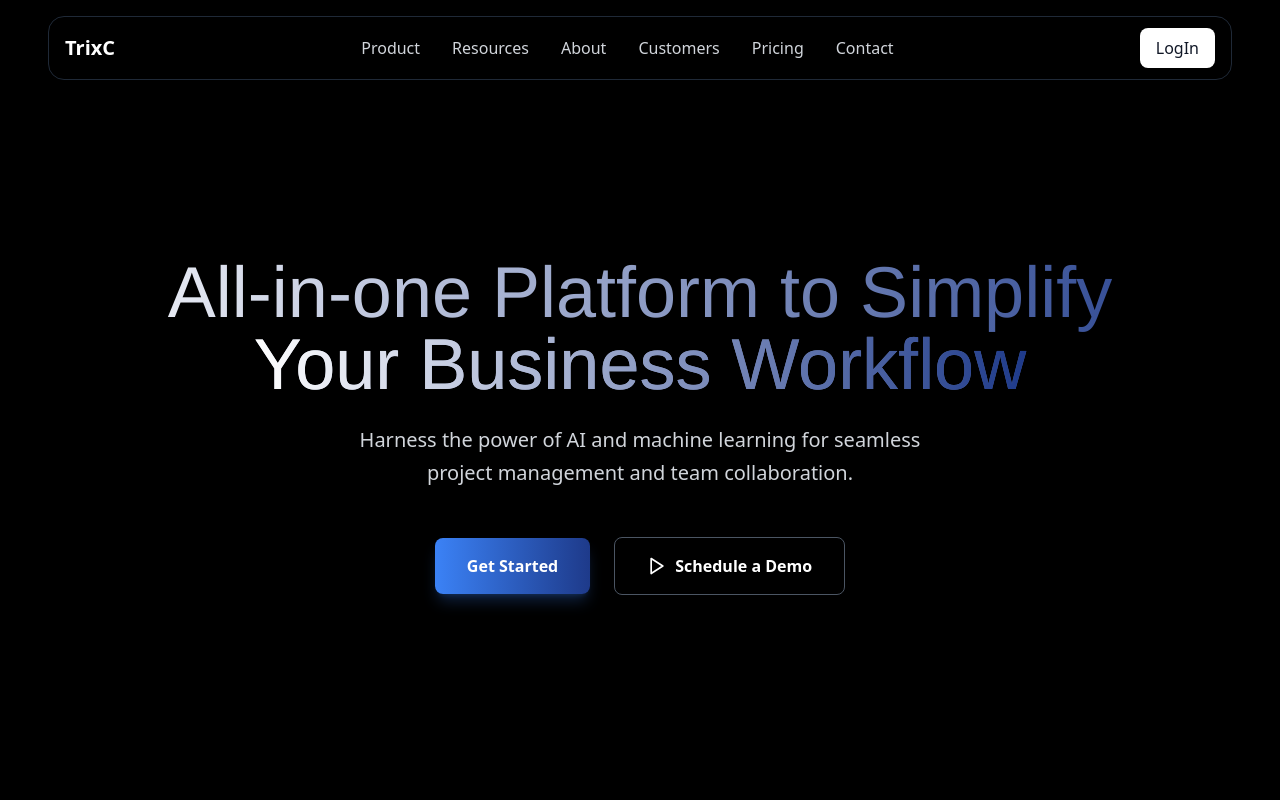
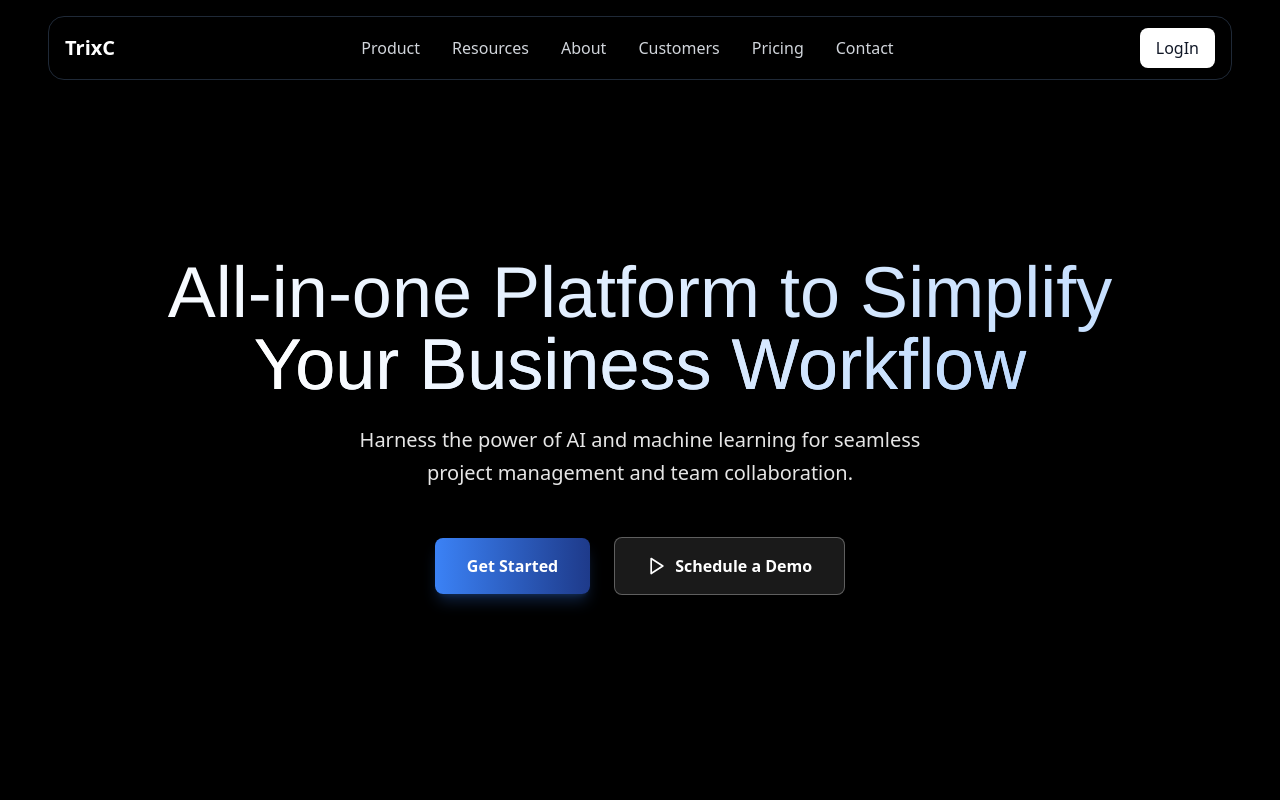
Before and after one commit to abhishekxdev/trixc, a React (Vite) app: page / in a window 1280 px wide. Shown: the top 800 px of the page. Built offline with nearby package versions, Linux system fonts and the light colour scheme.

Commit message:
Update Hero section background

```diff
--- a/src/components/Hero.tsx
+++ b/src/components/Hero.tsx
@@ -3,21 +3,21 @@ import { Play } from 'lucide-react';
 
 export default function Hero() {
   return (
-    <section className="pt-64 pb-16 bg-black relative overflow-hidden bg-[url('/Untitled (1).png')] bg-cover bg-center bg-no-repeat">
-      {/* Background Pattern */}
-      <div className="absolute inset-0 bg-black/50"></div>
+    <section className="pt-64 pb-16 relative overflow-hidden bg-[url('/Untitled (1).png')] bg-cover bg-center bg-no-repeat min-h-screen">
+      {/* Subtle overlay for text readability */}
+      <div className="absolute inset-0 bg-black/30"></div>
 
-      <div className="max-w-7xl mx-auto px-4 sm:px-6 lg:px-8 relative">
+      <div className="max-w-7xl mx-auto px-4 sm:px-6 lg:px-8 relative z-10">
         <div className="text-center mb-16">
           {/* Main Headline */}
-          <h1 className="text-4xl md:text-6xl lg:text-7xl font-['Helvetica'] bg-gradient-to-r from-white to-blue-900 bg-clip-text text-transparent mb-6 leading-tight">
+          <h1 className="text-4xl md:text-6xl lg:text-7xl font-['Helvetica'] bg-gradient-to-r from-white to-blue-200 bg-clip-text text-transparent mb-6 leading-tight drop-shadow-lg">
             All-in-one Platform to Simplify
             <br />
-            <span className="bg-gradient-to-r from-white to-blue-900 bg-clip-text text-transparent">Your Business Workflow</span>
+            <span className="bg-gradient-to-r from-white to-blue-200 bg-clip-text text-transparent">Your Business Workflow</span>
           </h1>
 
           {/* Subtext */}
-          <p className="text-xl text-gray-300 mb-12 max-w-3xl mx-auto leading-relaxed">
+          <p className="text-xl text-white/90 mb-12 max-w-3xl mx-auto leading-relaxed drop-shadow-md">
             Harness the power of AI and machine learning for seamless
             <br />
             project management and team collaboration.
@@ -25,10 +25,10 @@ export default function Hero() {
 
           {/* CTA Buttons */}
           <div className="flex flex-col sm:flex-row items-center justify-center space-y-4 sm:space-y-0 sm:space-x-6">
-            <button className="bg-gradient-to-r from-blue-500 to-blue-900 text-white px-8 py-4 rounded-lg font-semibold hover:from-blue-600 hover:to-blue-950 transition-colors shadow-lg shadow-blue-500/25">
+            <button className="bg-gradient-to-r from-blue-500 to-blue-900 text-white px-8 py-4 rounded-lg font-semibold hover:from-blue-600 hover:to-blue-950 transition-all duration-300 shadow-lg shadow-blue-500/25 hover:shadow-blue-500/40 transform hover:scale-105">
               Get Started
             </button>
-            <button className="flex items-center space-x-2 text-white border border-gray-600 px-8 py-4 rounded-lg font-semibold hover:border-gray-500 transition-colors">
+            <button className="flex items-center space-x-2 text-white border border-white/30 backdrop-blur-sm bg-white/10 px-8 py-4 rounded-lg font-semibold hover:border-white/50 hover:bg-white/20 transition-all duration-300">
               <Play size={20} />
               <span>Schedule a Demo</span>
             </button>
```
